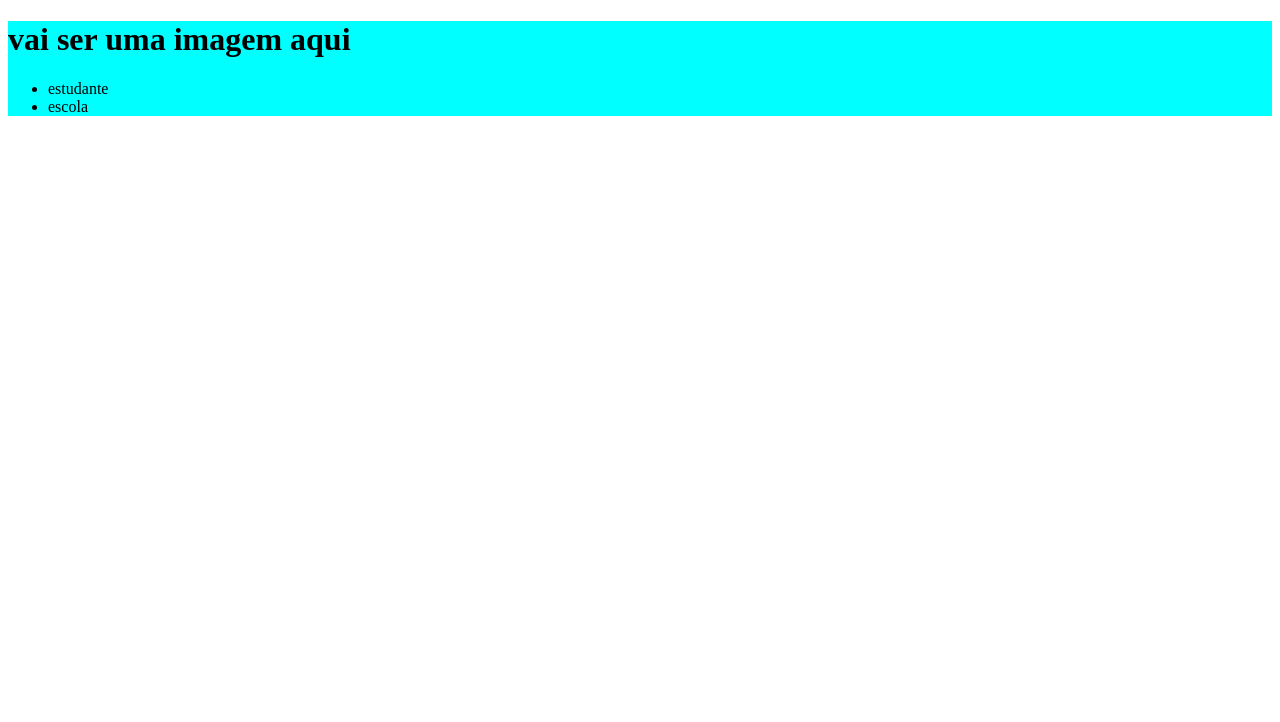
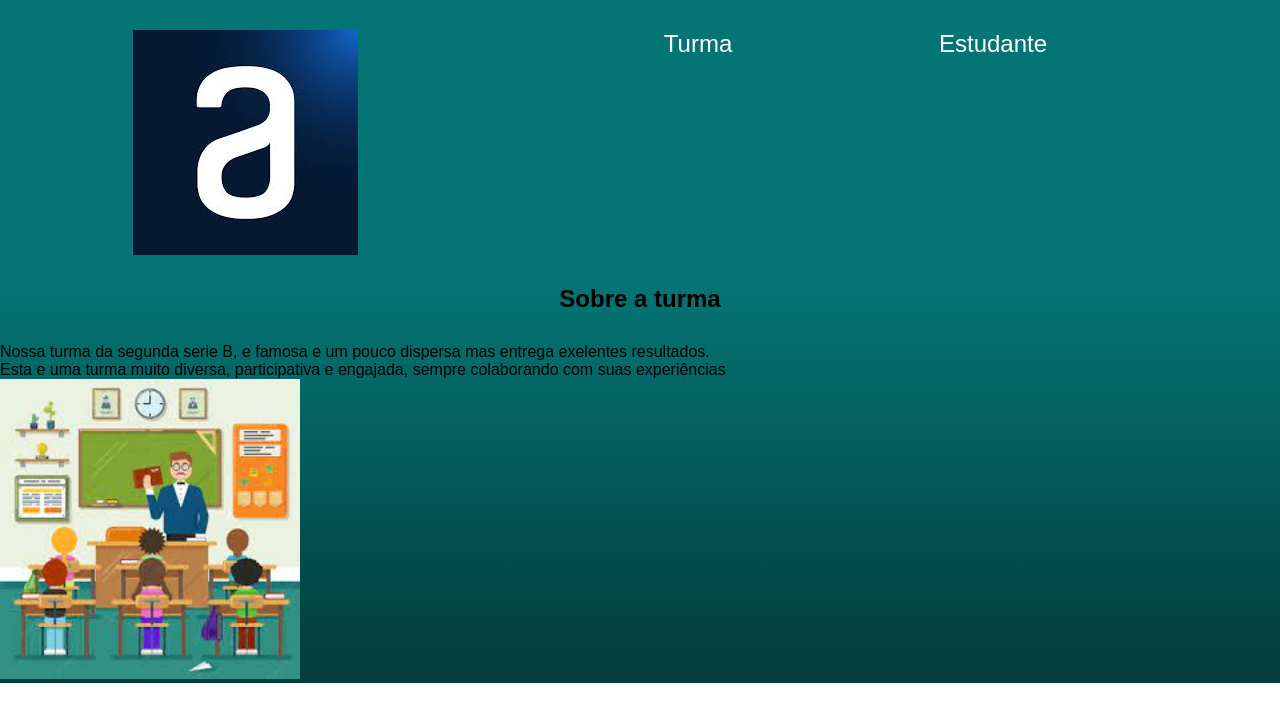
Before and after one commit to Joaopedroferreira020621/turma-sitee-criativa, a plain HTML site: page index.html in a window 1280 px wide. Drawn offline with Linux system fonts and the light colour scheme.

Commit message:
09 05 segundo

```diff
--- a/index.html
+++ b/index.html
@@ -4,20 +4,31 @@
     <meta charset="UTF-8">
     <meta http-equiv="X-UA-Compatible" content="IE=edge">
     <meta name="viewport" content="width=, initial-scale=1.0">
-    <title>turma 2 ano B</title>
+    <title>João Pedro e Joao</title>
 
 </head>
 <link rel="stylesheet" href="style.css">
 <body>
-    <header>
-        <h1>
-            vai ser uma imagem aqui
-        </h1>
+    <header class="cabecalho">
+
+        <img src="logo.jpeg" alt="logo da alura">
         <ul>
-            <li>estudante</li>
-            <li>escola</li>
+            <li class="cabecalho-item">Turma</li>
+            <li class="cabecalho-item">Estudante</li>
          </ul>
     </header>
 
+    <section class="turma">
+
+        <h2 class="turma-titulo"> Sobre a turma</h2>
+
+        <p class="turma-paragrafo-1"> Nossa turma da segunda serie B, e famosa e um pouco dispersa mas entrega exelentes resultados.</p>
+
+        <p class="turma-paragrafo-2">
+            Esta e uma turma muito diversa, participativa e engajada, sempre colaborando com suas experiências
+        </p>
+        <img class="turma-imagem" src="sala.jpeg" alt="sala de aula">
+    </section>
+
 </body>
 </html>
--- a/style.css
+++ b/style.css
@@ -1,3 +1,41 @@
-header{
-    background-color: aqua;
+body{
+    font-family:sans-serif
 }
+*{
+    margin: 0px;
+    padding: 0px;
+
+}
+
+.cabecalho{
+    background-color: rgb(5, 116, 116);
+    color: white;
+    display: flex;
+    padding: 30px;
+    font-size: 24px;
+    justify-content: space-around;
+}
+
+.cabecalho-imagem{
+    width: 150px;
+    height: 150px;
+
+
+}
+.cabecalho-item{
+    display: inline-block;
+    padding: 0 100px;
+
+}
+
+.turma{
+    background-image: linear-gradient(rgb(5, 116, 116),rgb(3, 59, 59))
+}
+
+.turma-titulo{
+    padding-bottom: 30px;
+    text-align: center;
+}
+.turma-imagem{
+    width: 300px;
+}
```
Also changed, not shown: logo.jpeg (added), sala.jpeg (added).
